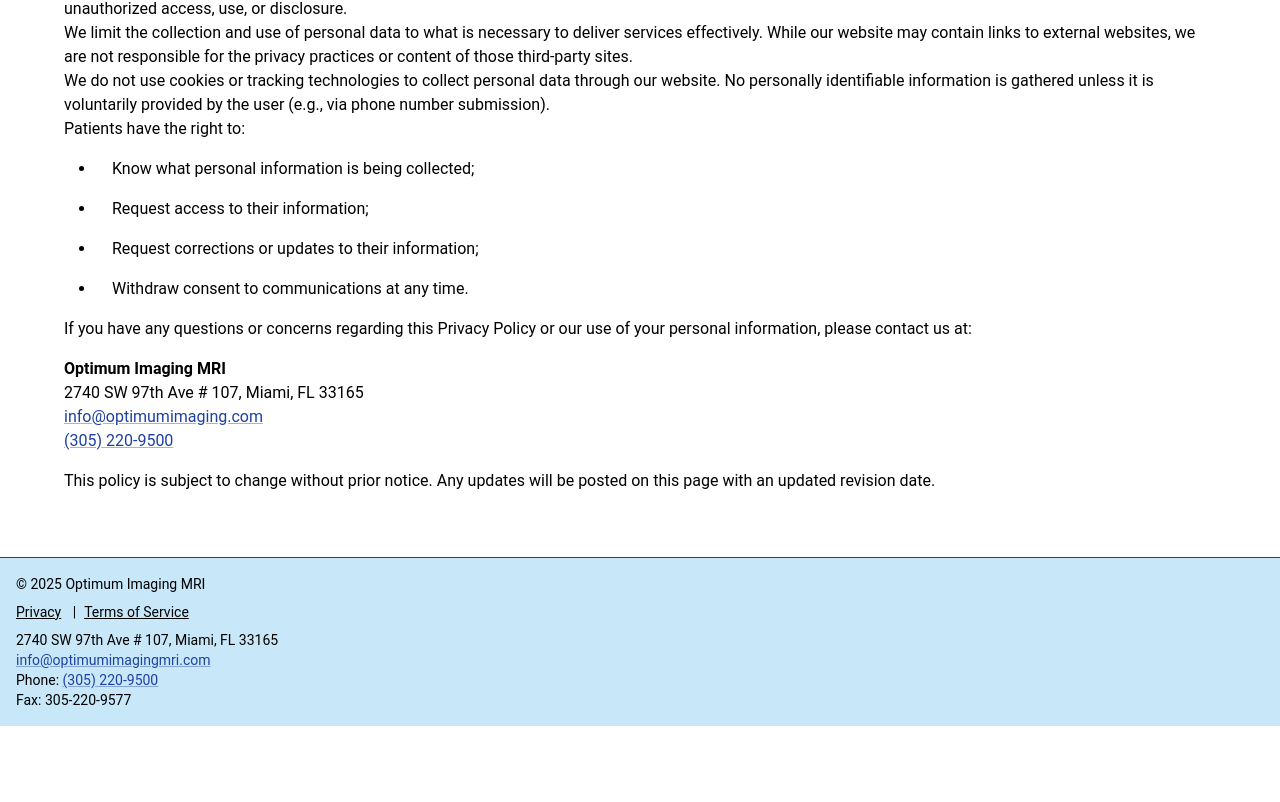
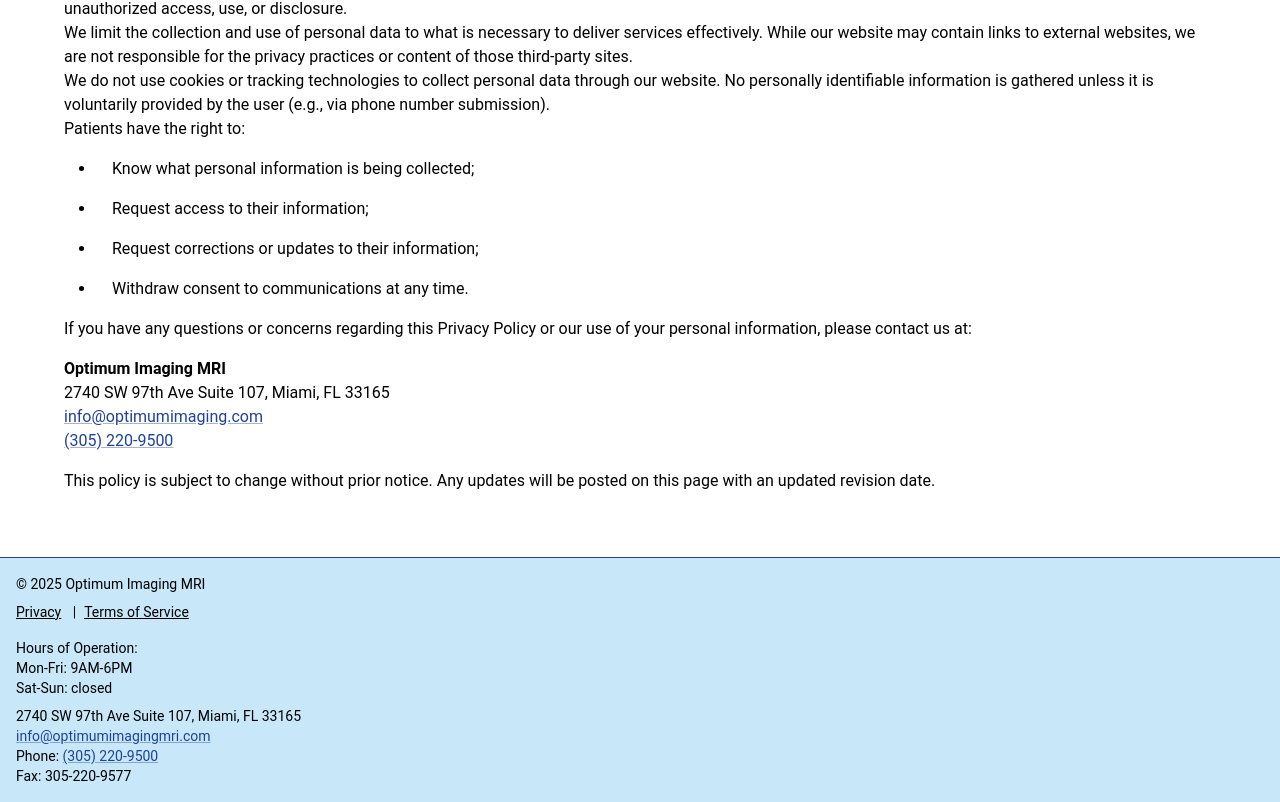
Before and after one commit to penciltea/optimumimaging, a React (Vite) app: page /privacy in a window 1280 px wide. Shown: the part 1023-1825 px from the top of the page. Before the commit the page ends 1749 px from the top, so only its background shows below. Built offline with nearby package versions, Linux system fonts and the light colour scheme.

Commit message:
updating address and adding hours of operation to footer

```diff
--- a/src/components/Footer.tsx
+++ b/src/components/Footer.tsx
@@ -21,8 +21,14 @@ export default function Footer(){
                 <Link component={RouterLink} to="/terms" color="inherit" sx={{marginLeft: 1}} >Terms of Service</Link>
             </Typography>
 
+            <Typography variant="body2" sx={{my: 1}}>
+                Hours of Operation: <br />
+                Mon-Fri: 9AM-6PM<br />
+                Sat-Sun: closed
+            </Typography>
+
             <Typography variant="body2">
-                2740 SW 97th Ave # 107, Miami, FL 33165 <br />
+                2740 SW 97th Ave Suite 107, Miami, FL 33165 <br />
                 <Link component={RouterLink} to="mailto:info@optimumimagingmri.com">info@optimumimagingmri.com</Link><br />
                 Phone: <Link component={RouterLink} to="tel:3052209500">(305) 220-9500</Link><br />
                 Fax: 305-220-9577
--- a/src/pages/Privacy.tsx
+++ b/src/pages/Privacy.tsx
@@ -70,7 +70,7 @@ export default function Privacy() {
         </Typography>
         <Box component="address" sx={{ fontStyle: 'normal', my: 2 }}>
           <Typography variant="body1"><strong>Optimum Imaging MRI</strong></Typography>
-          <Typography variant="body1">2740 SW 97th Ave # 107, Miami, FL 33165</Typography>
+          <Typography variant="body1">2740 SW 97th Ave Suite 107, Miami, FL 33165</Typography>
           <Typography variant="body1">
             <Link href="mailto:info@optimumimaging.com">info@optimumimaging.com</Link>
           </Typography>
--- a/src/pages/Terms.tsx
+++ b/src/pages/Terms.tsx
@@ -128,7 +128,7 @@ export default function Terms() {
         </Typography>
         <Box component="address" sx={{ fontStyle: 'normal', mb: 2 }}>
           <Typography variant="body1"><strong>Optimum Imaging MRI</strong></Typography>
-          <Typography variant="body1">2740 SW 97th Ave # 107, Miami, FL 33165</Typography>
+          <Typography variant="body1">2740 SW 97th Ave Suite 107, Miami, FL 33165</Typography>
           <Typography variant="body1">
             <Link href="mailto:info@optimumimaging.com">info@optimumimaging.com</Link>
           </Typography>
```
